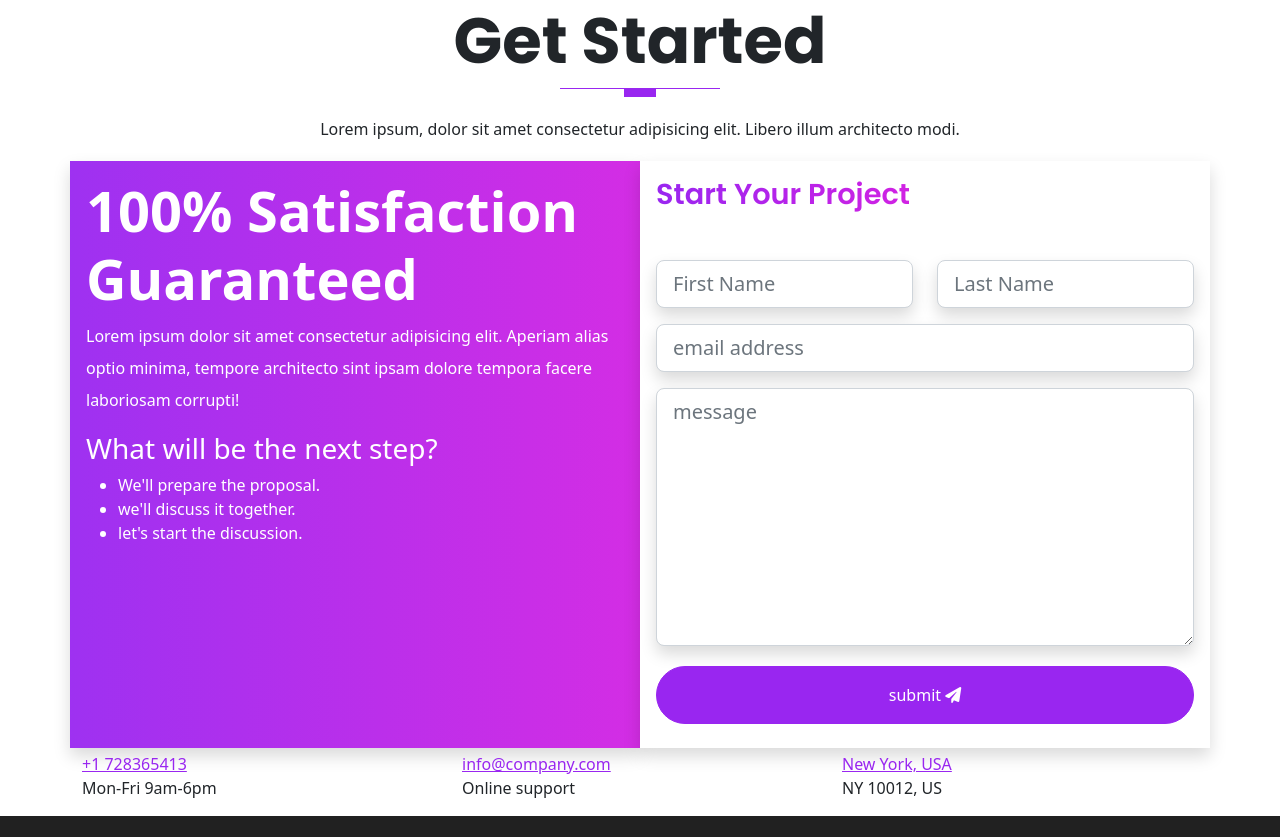
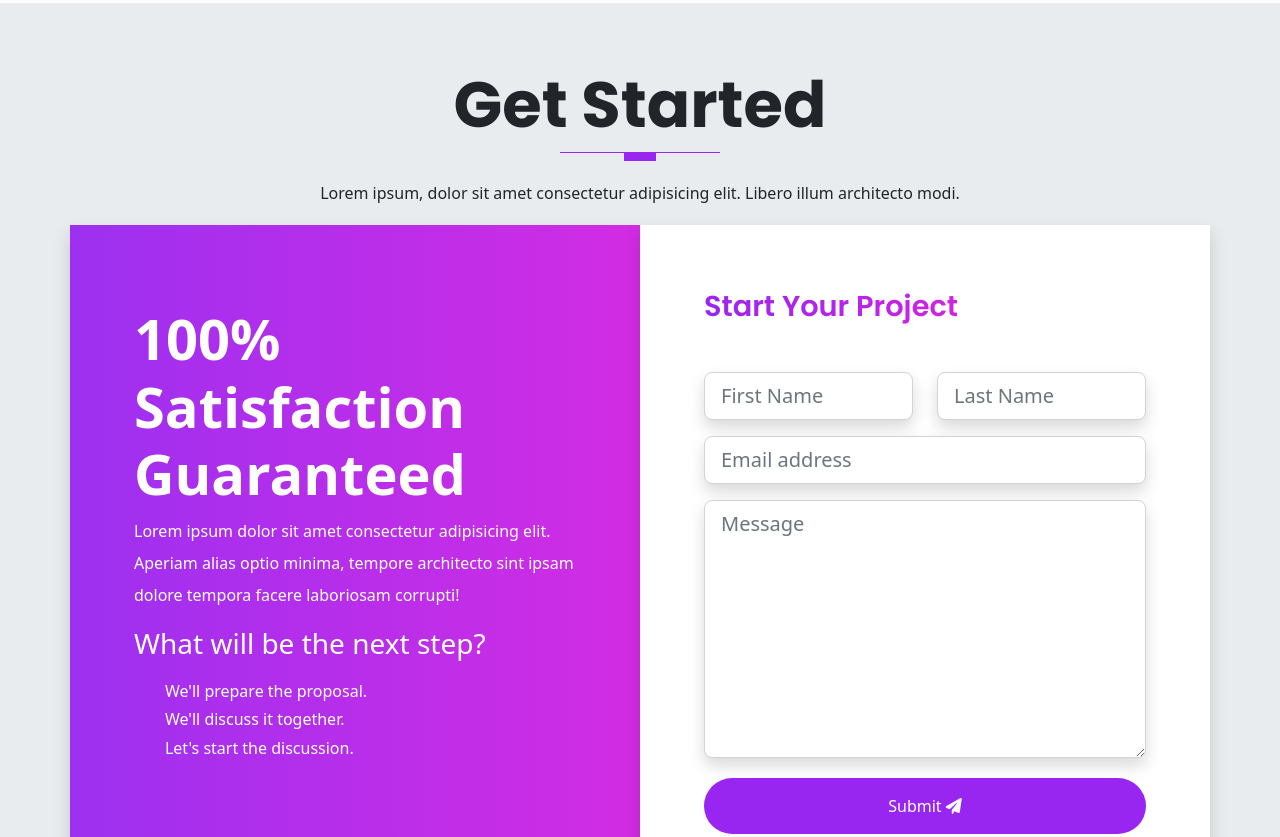
Before and after one commit to irenako/building-portfolio-website-bootstrap5-sass, a website: page index.html in a window 1280 px wide. Shown: the part 6341-7178 px from the top of the page. Drawn offline with nearby package versions, Linux system fonts and the light colour scheme.

Commit message:
Part 11: Getting started section

```diff
--- a/index.html
+++ b/index.html
@@ -596,8 +596,8 @@
           <h3 class="display-3--brief">What will be the next step?</h3>
           <ul class="cta-info__list">
             <li>We'll prepare the proposal.</li>
-            <li>we'll discuss it together.</li>
-            <li>let's start the discussion.</li>
+            <li>We'll discuss it together.</li>
+            <li>Let's start the discussion.</li>
           </ul>
         </div>
       </div>
@@ -612,10 +612,10 @@
               <input type="text" placeholder="Last Name" id="inputLastName" class="shadow form-control form-control-lg">
             </div>
             <div class="col-lg-12 mb-3">
-              <input type="email" placeholder="email address" id="inputEmail" class="shadow form-control form-control-lg">
+              <input type="email" placeholder="Email address" id="inputEmail" class="shadow form-control form-control-lg">
             </div>
             <div class="col-lg-12 mb-3">
-              <textarea name="message" placeholder="message" id="message" rows="8" class="shadow form-control form-control-lg"></textarea>
+              <textarea name="message" placeholder="Message" id="message" rows="8" class="shadow form-control form-control-lg"></textarea>
             </div>
             <div class="text-center d-grid mt-1">
               <button type="button" class="btn btn-primary rounded-pill pt-3 pb-3">
--- a/scss/sections/_get-started.scss
+++ b/scss/sections/_get-started.scss
@@ -0,0 +1,44 @@
+@use "../custom" as *;
+@use "../components/mixins" as *;
+
+.get-started {
+  padding: 4rem 0;
+  background-color: $gray-200;
+}
+.cta-info {
+  padding: 3rem;
+  margin: 1rem 0;
+
+  &__list {
+    position: relative;
+    list-style-type: none;
+    display: block;
+    padding-top: 0.5rem;
+    padding-left: 0.5rem;
+    margin-bottom: 0.7rem;
+
+    li::before {
+      font-family: "Font Awesome 5 Free";
+      content: "\f00c";
+      font-weight: 600;
+      margin-right: 0.5rem;
+      font-size: 1.2rem;
+    }
+  }
+}
+
+.form {
+  padding: 3rem;
+
+  button {
+    border: none;
+    color: $white;
+    text-transform: capitalize;
+
+    a {
+      color: $white;
+      text-decoration: none;
+      text-transform: capitalize;
+    }
+  }
+}
```
Also changed, not shown: scss/components/_typography.scss (+4 -4 lines), assets/css/style.css, 1 other file.
